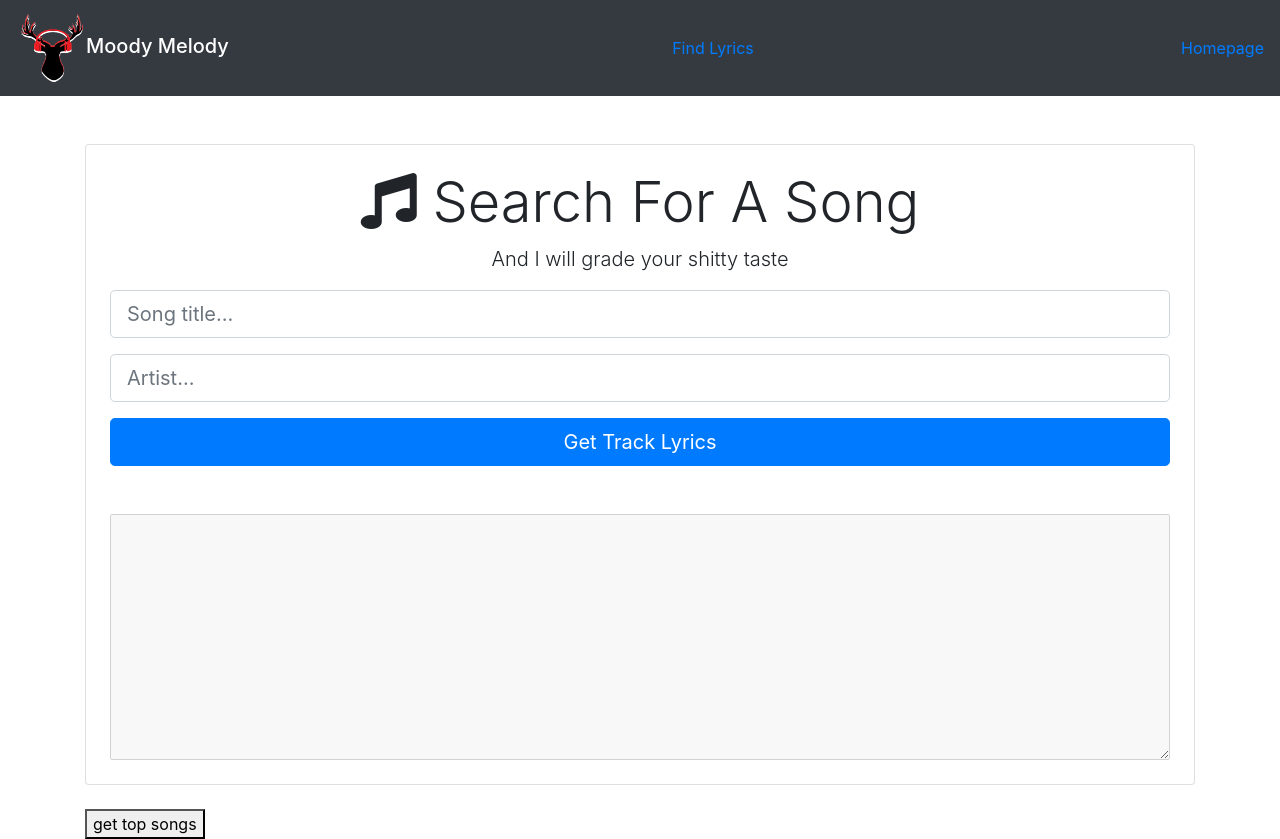
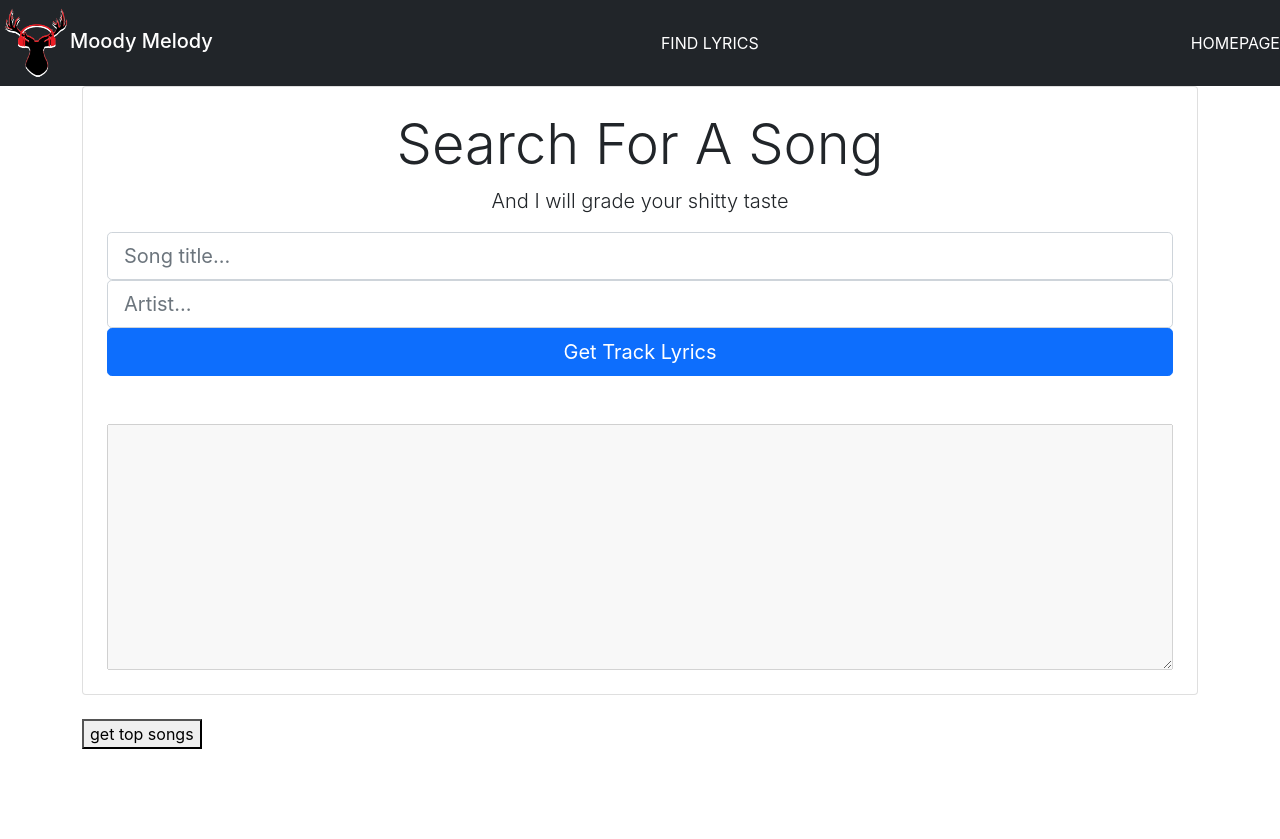
Before and after one commit to Hackathon-Buddies/MoodyMelody, a React (Create React App) app: page /lyrics in a window 1280 px wide. After the commit the page ends 800 px from the top, so only its background shows below. Built offline with nearby package versions, Linux system fonts and the light colour scheme.

Commit message:
Im at my limit with this navbar

```diff
--- a/public/index.html
+++ b/public/index.html
@@ -5,11 +5,8 @@
     <link rel="icon" href="%PUBLIC_URL%/logo.png" />
     <meta name="viewport" content="width=device-width, initial-scale=1" />
     <meta name="theme-color" content="#000000" />
+    <link href="https://cdn.jsdelivr.net/npm/bootstrap@5.0.0-beta2/dist/css/bootstrap.min.css" rel="stylesheet" integrity="sha384-BmbxuPwQa2lc/FVzBcNJ7UAyJxM6wuqIj61tLrc4wSX0szH/Ev+nYRRuWlolflfl" crossorigin="anonymous">
 
-    <link rel="stylesheet" href="https://stackpath.bootstrapcdn.com/bootstrap/4.1.3/css/bootstrap.min.css" integrity="sha384-MCw98/SFnGE8fJT3GXwEOngsV7Zt27NXFoaoApmYm81iuXoPkFOJwJ8ERdknLPMO" crossorigin="anonymous">
-
-
-    <link rel="stylesheet" href="https://use.fontawesome.com/releases/v5.3.1/css/all.css" integrity="sha384-mzrmE5qonljUremFsqc01SB46JvROS7bZs3IO2EmfFsd15uHvIt+Y8vEf7N7fWAU" crossorigin="anonymous">
     <meta
       name="description"
       content="Web site created using create-react-app"
--- /dev/null
+++ b/src/Components/NavBar/Navbar.css
@@ -0,0 +1,15 @@
+.navbar-item {
+    display: flex;
+    justify-content: center;
+    align-items: center;
+    margin-left: 30px;
+    color: white;
+    text-decoration: white;
+    text-transform: uppercase;
+    outline: none;
+  }
+
+  .navbar {
+    display: flex;
+    flex-direction: row;
+  }
--- a/src/Components/NavBar/Navbar.js
+++ b/src/Components/NavBar/Navbar.js
@@ -1,14 +1,13 @@
 import React from 'react';
-import { Link } from 'react-router-dom'
 import logo from '../../styles/logo.png'
-import* as ReactBootstrap from 'react-bootstrap'
+import './Navbar.css'
 
 const Navbar = () => {
   return (
-    <nav className="navbar navbar-dark bg-dark mb-5">
-      <span className="navbar-brand mb-0 h1 "><img src={logo} alt="Welcome to Moody Melody" width="70" height="70"/>Moody Melody </span>
-      <Link  to="/lyrics">Find Lyrics</Link>
-      <Link  to="/">Homepage</Link>
+    <nav className="navbar navbar-dark bg-dark ">
+      <div><span className="navbar-brand mb-0 h1 "><img src={logo} alt="Welcome to Moody Melody" width="70" height="70" />Moody Melody </span></div>
+      <div><a href="/lyrics" className="navbar-item">Find Lyrics</a></div>
+      <div><a href="/" className="navbar-item">Homepage</a></div>
     </nav>
   );
 };
```
